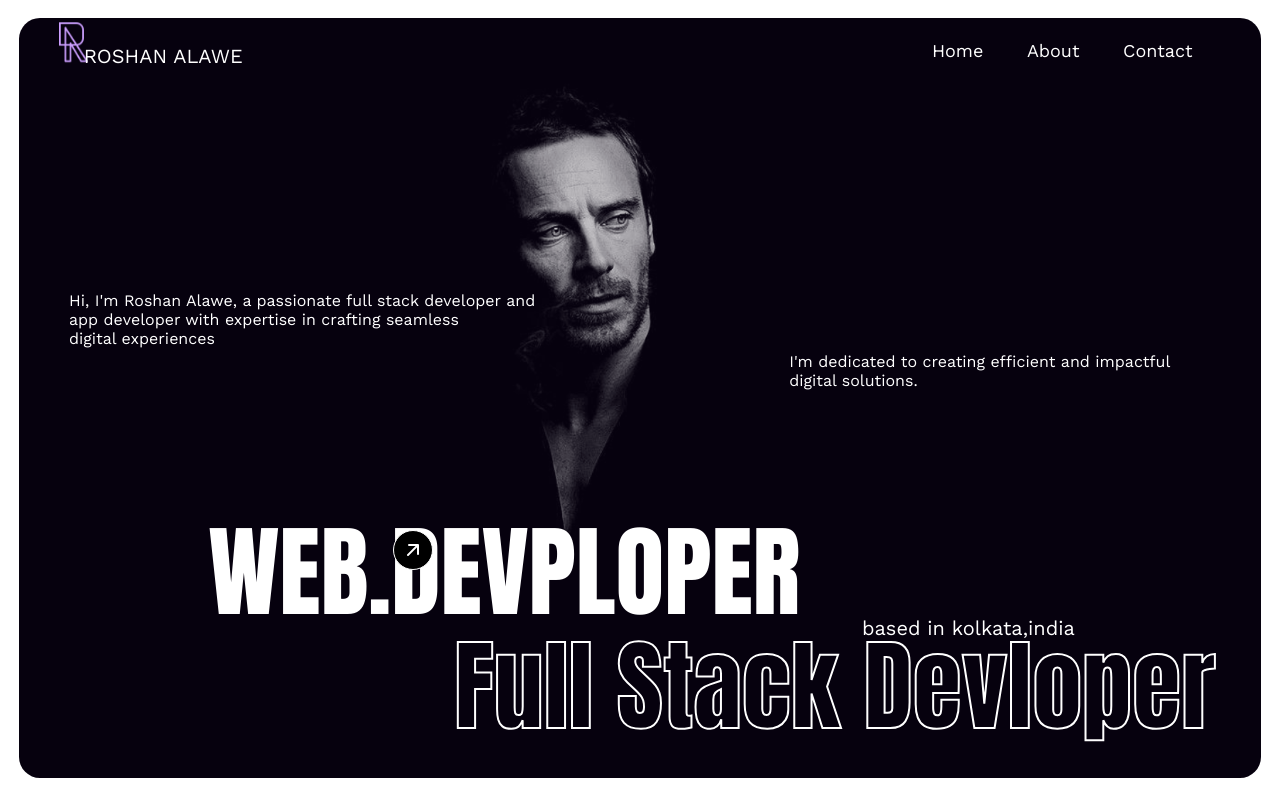
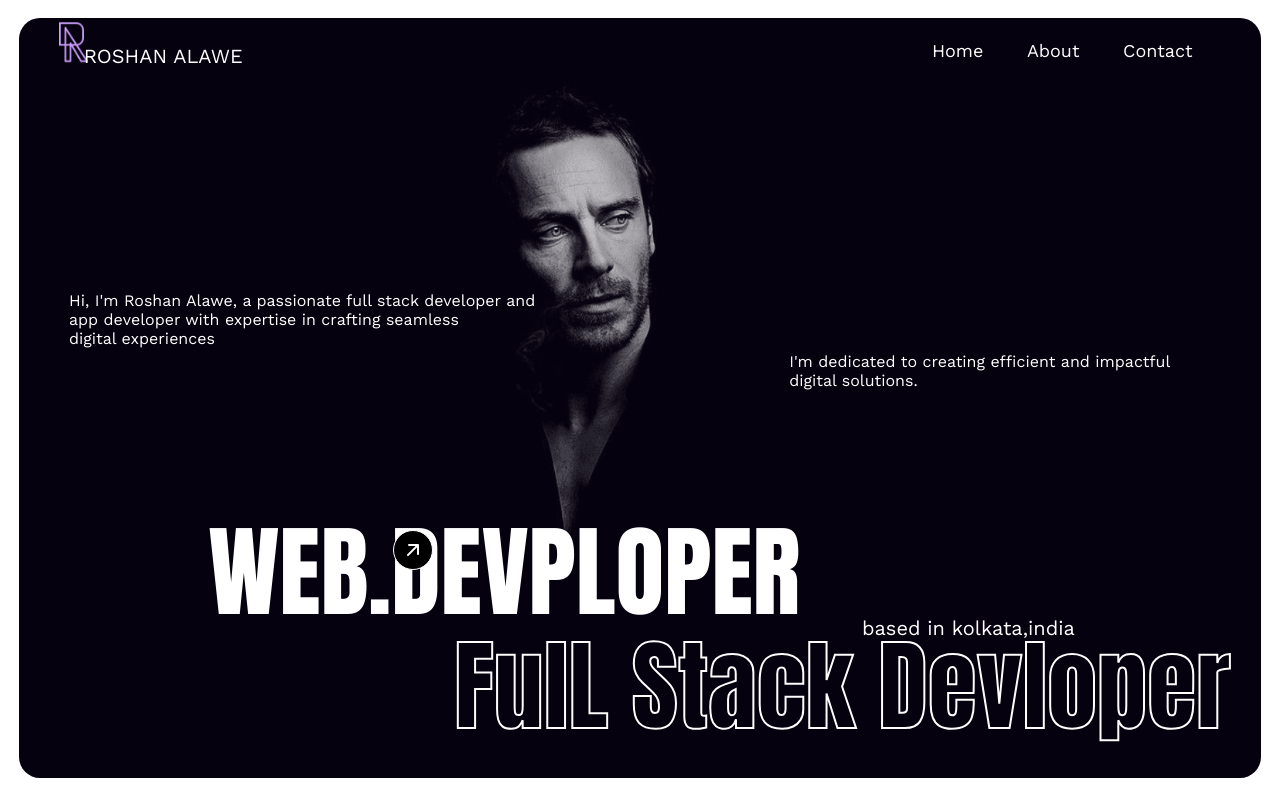
Before and after one commit to RoshanAlawe07/Portfolio, a website: page p4.html in a window 1280 px wide. Drawn offline with nearby package versions, Linux system fonts and the light colour scheme.

Commit message:
Update p4.html

```diff
--- a/p4.html
+++ b/p4.html
@@ -46,7 +46,7 @@
          <div class="uppart">
             <div class="app"> <img src="p4/Group 687.png" alt="" style="animation: float 2.5s ease-in-out infinite;">WEB.DEVPLOPER</div> <div class="based">based in kolkata,india</div>
        </div>
-     <div class="phase"> <div class="full">Full Stack Devloper</div></div>
+     <div class="phase"> <div class="full">FulL Stack Devloper</div></div>
      <div class="orgiphase"><img src="p4/quote_alt_right_icon.png" alt="" style="animation: float 3.5s ease-in-out infinite;"><a>Crafting innovative and dynamic digital experiences with a perfect blend of
          creativity, functionality, and <br>seamless performance across web and mobile platforms.</a></div>
          v class="test">
```
